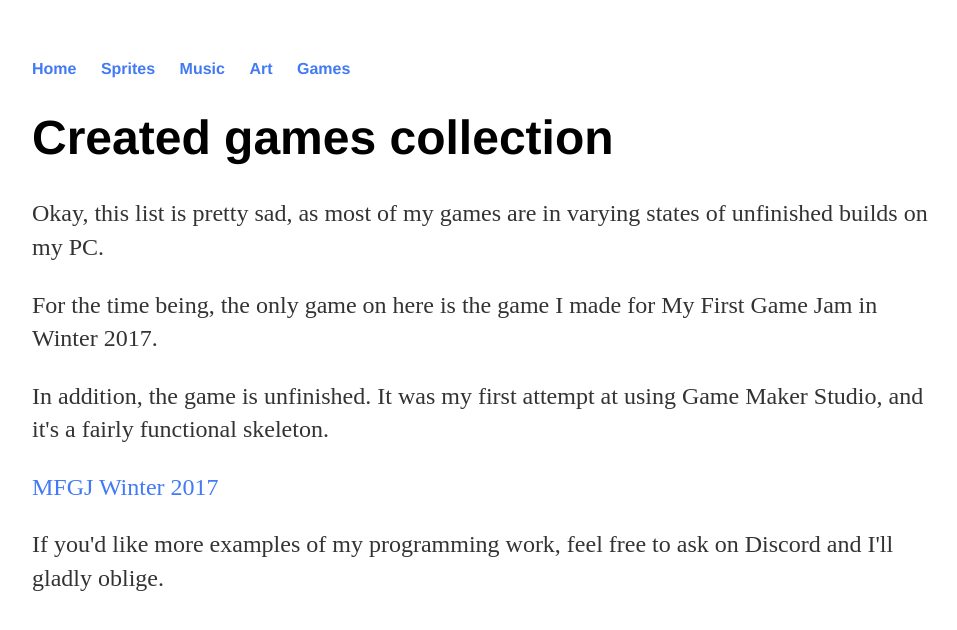
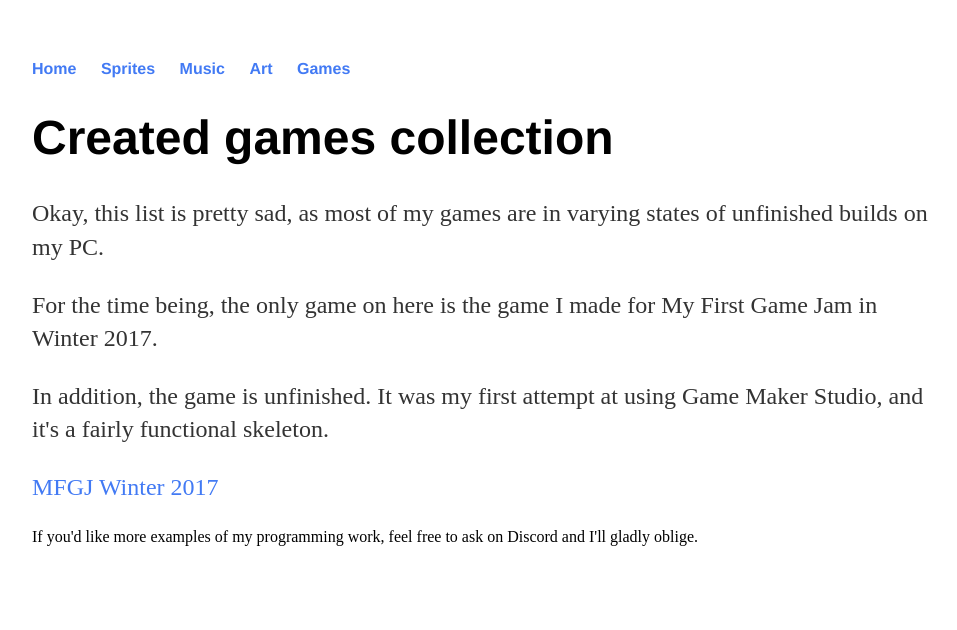
Before and after one commit to KarmicName/KarmicName.github.io, a Jekyll site: the page built from games/index.html, in a window 1280 px wide. Shown: the top 630 px of the page, without its empty margins (160-1117 px from the left). Built offline with Jekyll 4.4.1, drawn with Linux system fonts in a browser that asks for light colours.

Commit message:
Update index.html

```diff
--- a/games/index.html
+++ b/games/index.html
@@ -6,10 +6,10 @@ title : Mitsu's Game Stuff
 	<h1>Created games collection</h1>
 	<p>Okay, this list is pretty sad, as most of my games are in varying states of unfinished builds on my PC.</p>
 	<p>For the time being, the only game on here is the game I made for My First Game Jam in Winter 2017.</p>
-  <p>In addition, the game is unfinished. It was my first attempt at using Game Maker Studio, and it's a fairly functional skeleton.</p>
- 	<p></p>
+  <p>In addition, the game is unfinished. It was my first attempt at using Game Maker Studio, and it's a fairly functional skeleton.
+	</p>
   <p>
 	<p><a href="https://karmicname.itch.io/my-first-game-jam-winter-2017">MFGJ Winter 2017</a></p>
   </p>
-  <p>If you'd like more examples of my programming work, feel free to ask on Discord and I'll gladly oblige.</p>
+  If you'd like more examples of my programming work, feel free to ask on Discord and I'll gladly oblige.
 </div><!-- /.blurb -->
```
